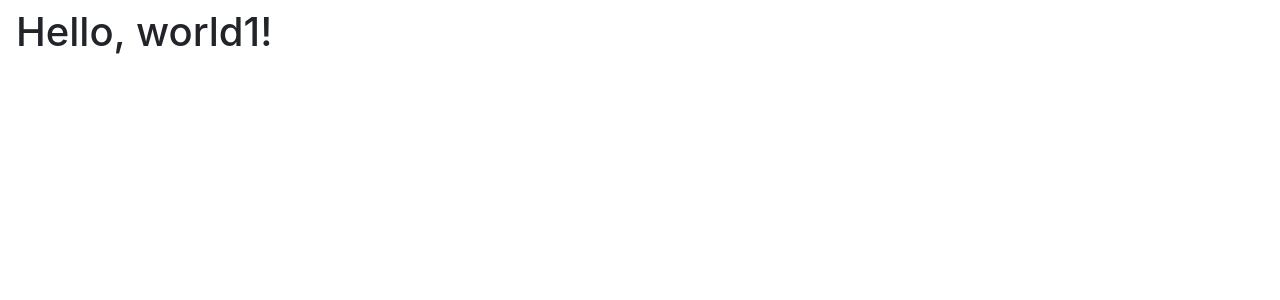
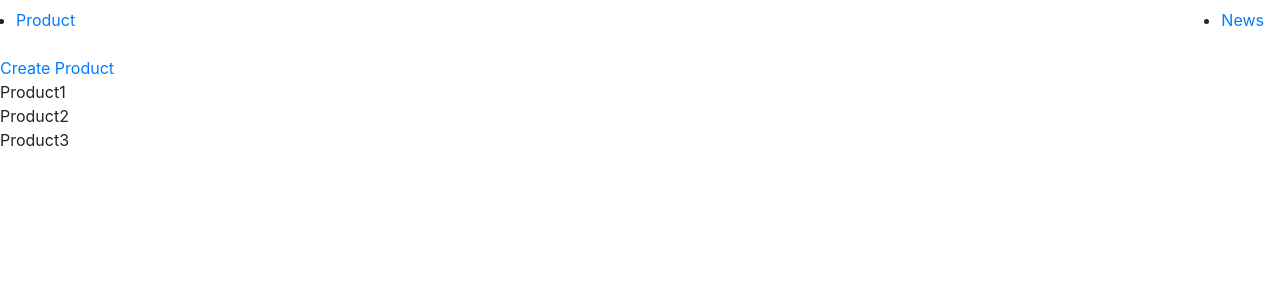
Before and after one commit to timoyan/react-environment, a React app: page /product in a window 1280 px wide. Shown: the top 300 px of the page. Built offline with nearby package versions, Linux system fonts and the light colour scheme.

Commit message:
completed

```diff
--- a/package.json
+++ b/package.json
@@ -24,7 +24,8 @@
     "lodash": "^4.17.5",
     "popper.js": "^1.14.3",
     "react": "^16.3.1",
-    "react-dom": "^16.3.1"
+    "react-dom": "^16.3.1",
+    "react-router-dom": "^4.2.2"
   },
   "devDependencies": {
     "autoprefixer": "^8.2.0",
--- a/src/app.jsx
+++ b/src/app.jsx
@@ -1,10 +1,20 @@
 import React from 'react';
 import ReactDOM from 'react-dom';
+import { Route, Switch } from 'react-router-dom';
+import Headers from './components/common/Header';
+import ProductList from './components/product/ProductList';
+import NewsList from './components/news/NewsList';
 
 class App extends React.Component {
     render() {
         return (
-            <h1 className="navbar">Hello, world1!</h1>
+            <div className="AppContainer">
+                <Headers />
+                <Switch>
+                    <Route path="/product" component={ProductList} />
+                    <Route path="/news" component={NewsList} />
+                </Switch>
+            </div>
         );
     }
 }
--- /dev/null
+++ b/src/components/common/Header.jsx
@@ -0,0 +1,21 @@
+import React from 'react';
+import { NavLink } from 'react-router-dom';
+
+class Header extends React.Component {
+    render() {
+        return (
+            <div>
+                <ul className="navbar">
+                    <li>
+                        <NavLink to="/product" activeClassName="selected">Product</NavLink>
+                    </li>
+                    <li>
+                        <NavLink to="/news" activeClassName="selected">News</NavLink>
+                    </li>
+                </ul>
+            </div>
+        );
+    };
+}
+
+export default Header;
--- /dev/null
+++ b/src/components/news/NewsList.jsx
@@ -0,0 +1,21 @@
+import React from 'react';
+
+class NewsList extends React.Component{
+    render(){
+        return(
+            <div className="NewsContainer">
+                <div className="NewsItem">
+                    News1
+                </div>
+                <div className="NewsItem">
+                News2
+                </div>
+                <div className="NewsItem">
+                News3
+                </div>
+            </div>
+        );
+    };
+}
+
+export default NewsList;
--- /dev/null
+++ b/src/components/product/ProductCreate.jsx
@@ -0,0 +1,11 @@
+import React from 'react';
+
+class ProductCreate extends React.Component{
+    render(){
+        return(
+            "Product Create From Here!"
+        );
+    }
+}
+
+export default ProductCreate;
--- /dev/null
+++ b/src/components/product/ProductList.jsx
@@ -0,0 +1,33 @@
+import React from 'react';
+import { Link, Switch, Route } from 'react-router-dom';
+import ProductCreate from './ProductCreate';
+
+class ProductList extends React.Component {
+    constructor(props) {
+        super(props);
+        this.match = props.match;
+    }
+    render() {
+        return (
+            <div className="ProductContainer">
+                <div className="ProductFunctionBar">
+                    <Link to="/product/create">Create Product</Link>
+                </div>
+                <div className="ProductItem">
+                    Product1
+                </div>
+                <div className="ProductItem">
+                    Product2
+                </div>
+                <div className="ProductItem">
+                    Product3
+                </div>
+                <Switch>
+                    <Route exact path={`${this.match.url}/create`} component={ProductCreate} />
+                </Switch>
+            </div>
+        );
+    };
+}
+
+export default ProductList;
--- a/src/index.js
+++ b/src/index.js
@@ -1,10 +1,13 @@
 import React from 'react';
 import ReactDOM from 'react-dom';
 import App from './app';
+import { BrowserRouter as Router } from 'react-router-dom';
 
 import '../node_modules/bootstrap/scss/bootstrap.scss';
 
 ReactDOM.render(
-    <App />,
+    <Router>
+        <App />
+    </Router>,
     document.getElementById('root')
 );
```
Also changed, not shown: 2 other files (tests, documents, lock files or other folders).
